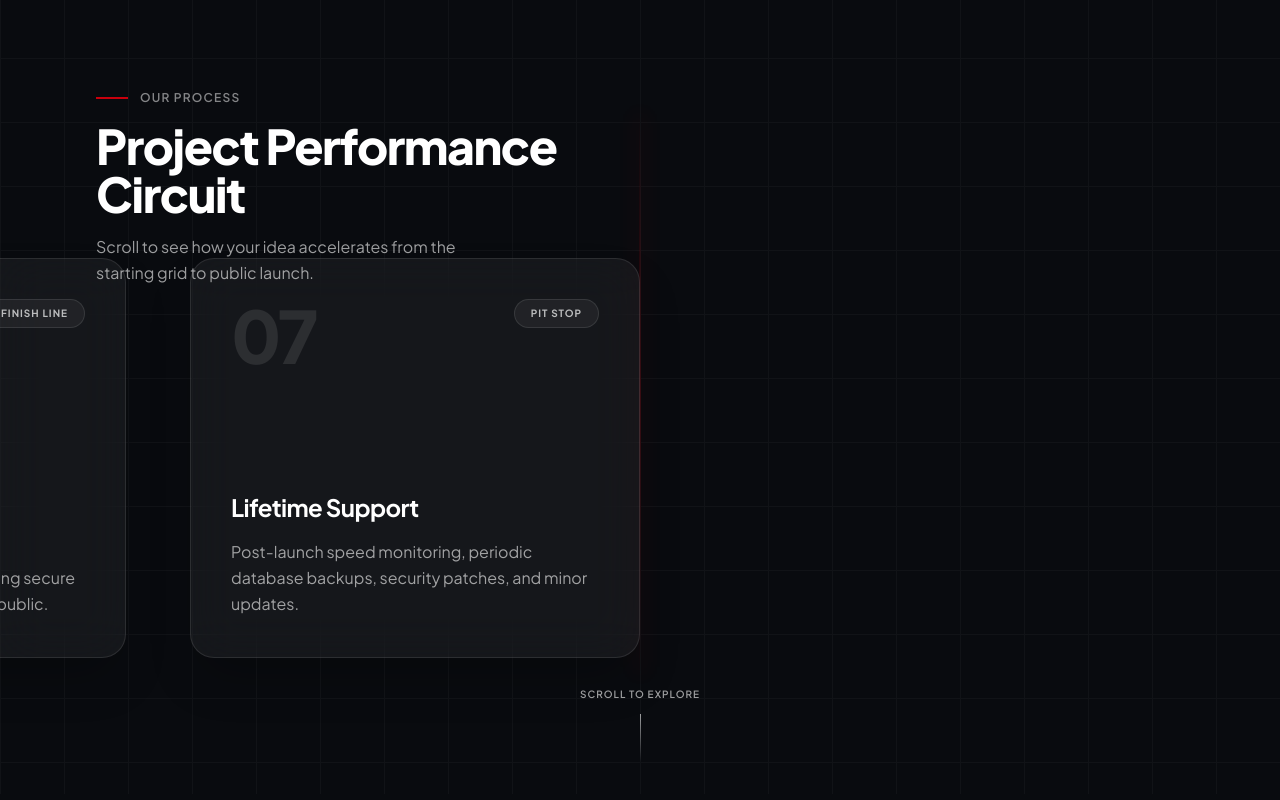
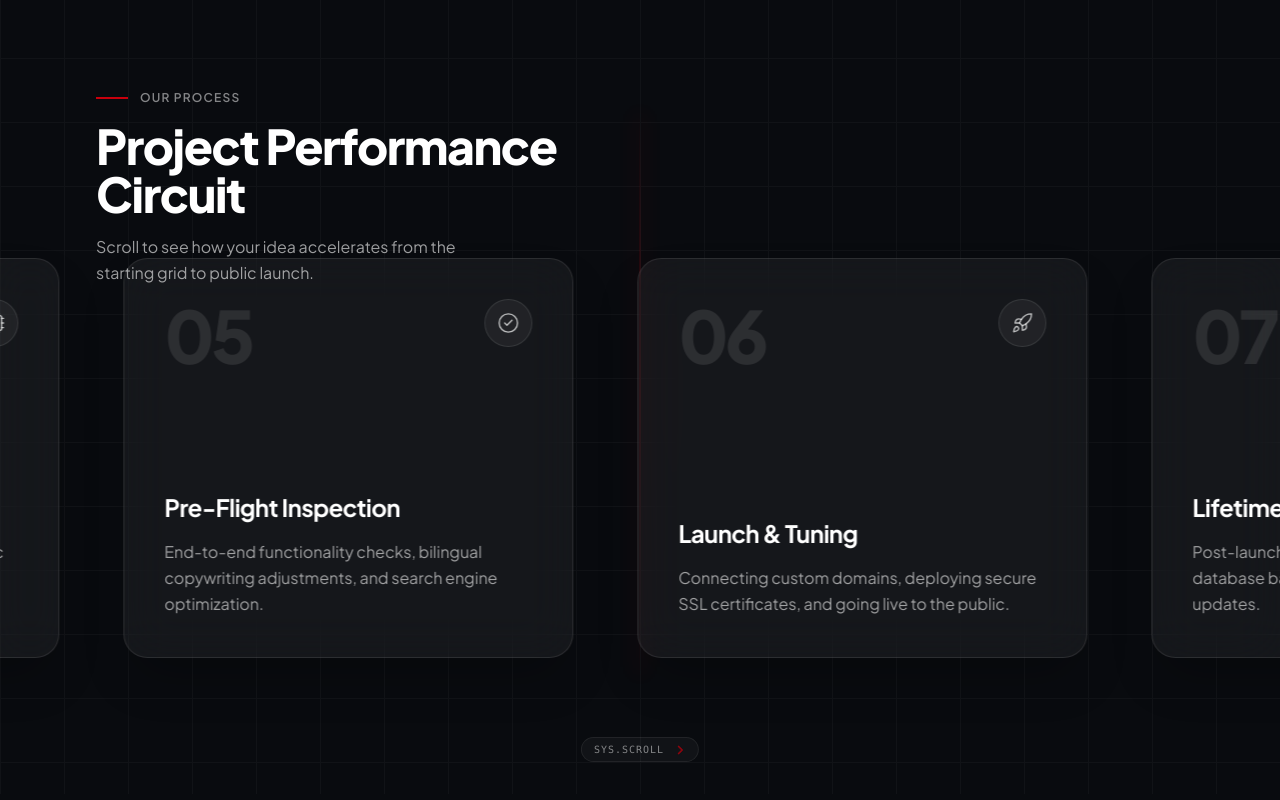
Before and after one commit to Dhaafin/deck, a Next.js app: page /en in a window 1280 px wide. Shown: the part 3105-3905 px from the top of the page. Built offline with nearby package versions, Linux system fonts and the light colour scheme.

Commit message:
fix: resolve horizontal scroll teleport & UI polish

```diff
--- a/src/components/organisms/ProcessSection.tsx
+++ b/src/components/organisms/ProcessSection.tsx
@@ -2,6 +2,16 @@
 
 import { useRef } from "react";
 import { motion, useScroll, useTransform } from "framer-motion";
+import {
+  Target,
+  Layers,
+  Eye,
+  Cpu,
+  CheckCircle2,
+  Rocket,
+  ShieldCheck,
+  ChevronRight
+} from "lucide-react";
 
 interface StepData {
   number: string;
@@ -19,6 +29,8 @@ interface ProcessSectionProps {
   };
 }
 
+const stepIcons = [Target, Layers, Eye, Cpu, CheckCircle2, Rocket, ShieldCheck];
+
 export function ProcessSection({ dictionary }: ProcessSectionProps) {
   const containerRef = useRef<HTMLDivElement>(null);
 
@@ -28,9 +40,10 @@ export function ProcessSection({ dictionary }: ProcessSectionProps) {
     offset: ["start start", "end end"]
   });
 
-  // Map vertical scroll progress to horizontal translation.
-  // 100vw padding on right ensures it stops exactly at the end.
-  const xTranslate = useTransform(scrollYProgress, [0, 1], ["0%", "calc(-100% + 100vw)"]);
+  // Dynamically return a CSS calc() string to avoid Framer Motion mixed-unit interpolation bugs.
+  // When pos = 0: calc(0% + 0vw)
+  // When pos = 1: calc(-100% + 100vw)
+  const xTranslate = useTransform(scrollYProgress, (pos) => `calc(${pos * -100}% + ${pos * 100}vw)`);
 
   return (
     <section ref={containerRef} id="process" className="relative h-[400vh] bg-carbon">
@@ -67,19 +80,21 @@ export function ProcessSection({ dictionary }: ProcessSectionProps) {
             style={{ x: xTranslate }}
             className="flex items-center gap-6 md:gap-16 px-6 md:pl-[50vw] md:pr-[50vw] h-auto"
           >
-            {dictionary.steps.map((step) => (
+            {dictionary.steps.map((step, idx) => {
+              const Icon = stepIcons[idx % stepIcons.length];
+              return (
                 <div
                   key={step.number}
                   className="relative w-[85vw] md:w-[450px] shrink-0 h-[400px] flex flex-col justify-between bg-white/5 backdrop-blur-xl border border-white/10 p-8 md:p-10 rounded-3xl shadow-2xl transition-all duration-500 hover:border-m-red/50 hover:bg-white/10 group cursor-default"
                 >
-                {/* Number & Duration Badge */}
+                  {/* Number & Icon Badge */}
                   <div className="flex justify-between items-start">
                     <span className="text-7xl font-extrabold text-white/10 group-hover:text-white/20 transition-colors tracking-tighter">
                       {step.number}
                     </span>
-                  <span className="inline-flex items-center px-4 py-1.5 rounded-full text-[10px] font-bold tracking-widest uppercase border border-white/10 bg-white/5 text-white/70 group-hover:border-m-red/30 group-hover:text-m-red transition-colors">
-                    {step.duration}
-                  </span>
+                    <div className="inline-flex items-center justify-center w-12 h-12 rounded-full border border-white/10 bg-white/5 text-white/70 group-hover:border-m-red/30 group-hover:text-m-red group-hover:bg-m-red/10 transition-colors">
+                      <Icon strokeWidth={1.5} size={22} />
+                    </div>
                   </div>
 
                   {/* Content */}
@@ -95,14 +110,23 @@ export function ProcessSection({ dictionary }: ProcessSectionProps) {
                   {/* Subtle racing stripe on hover */}
                   <div className="absolute bottom-0 left-0 w-0 h-1 bg-m-red transition-all duration-700 ease-out group-hover:w-full rounded-b-3xl" />
                 </div>
-            ))}
+              );
+            })}
           </motion.div>
         </div>
 
-        {/* Scroll Indicator */}
-        <div className="absolute bottom-8 left-1/2 -translate-x-1/2 flex flex-col items-center gap-3 opacity-60">
-          <span className="text-[10px] font-semibold tracking-widest uppercase text-white">Scroll to Explore</span>
-          <div className="w-[1px] h-12 bg-linear-to-b from-white via-white/50 to-transparent" />
+        {/* Unique Scroll Indicator */}
+        <div className="absolute bottom-8 left-1/2 -translate-x-1/2 flex flex-col items-center gap-3 opacity-70">
+          <div className="flex gap-2 items-center bg-white/5 px-3 py-1 rounded-full border border-white/10">
+            <span className="text-[10px] font-mono tracking-widest uppercase text-white/70">SYS.SCROLL</span>
+            <motion.div
+              animate={{ x: [0, 4, 0] }}
+              transition={{ duration: 1.5, repeat: Infinity, ease: "easeInOut" }}
+              className="text-m-red"
+            >
+              <ChevronRight size={14} strokeWidth={3} />
+            </motion.div>
+          </div>
         </div>
 
       </div>
```
Also changed, not shown: 1 other file (tests, documents, lock files or other folders). Lines whose indentation alone changed are shown as unchanged.
